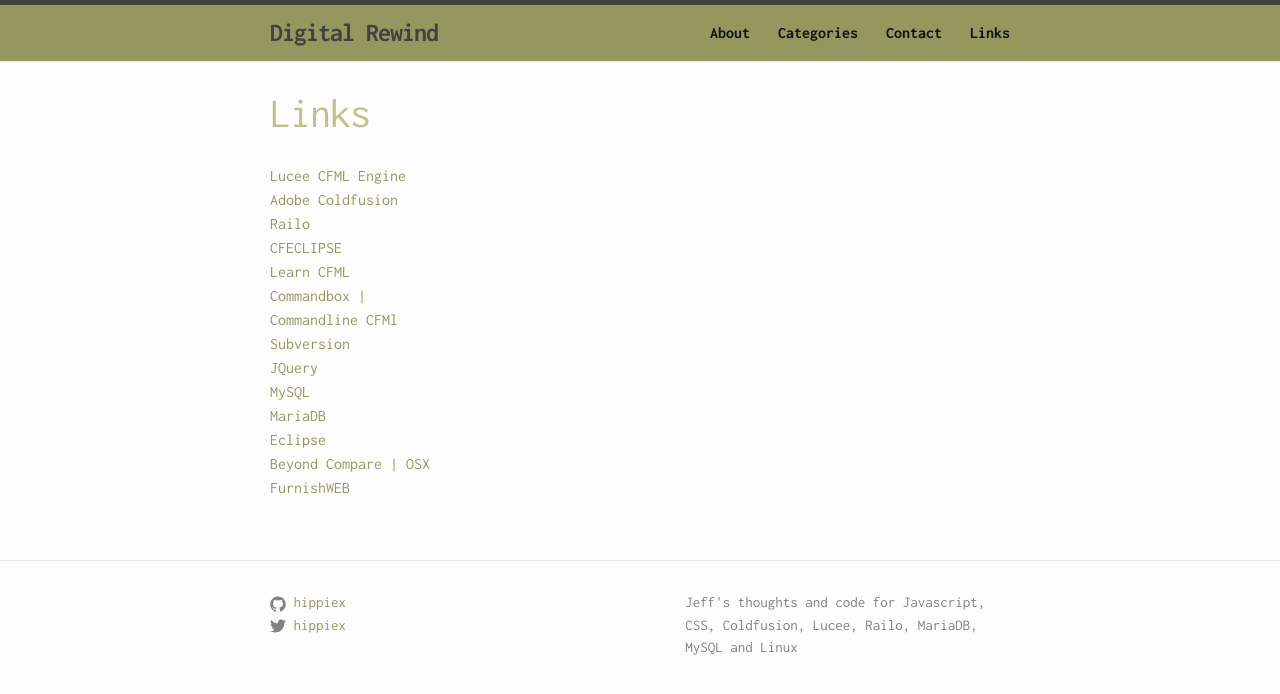
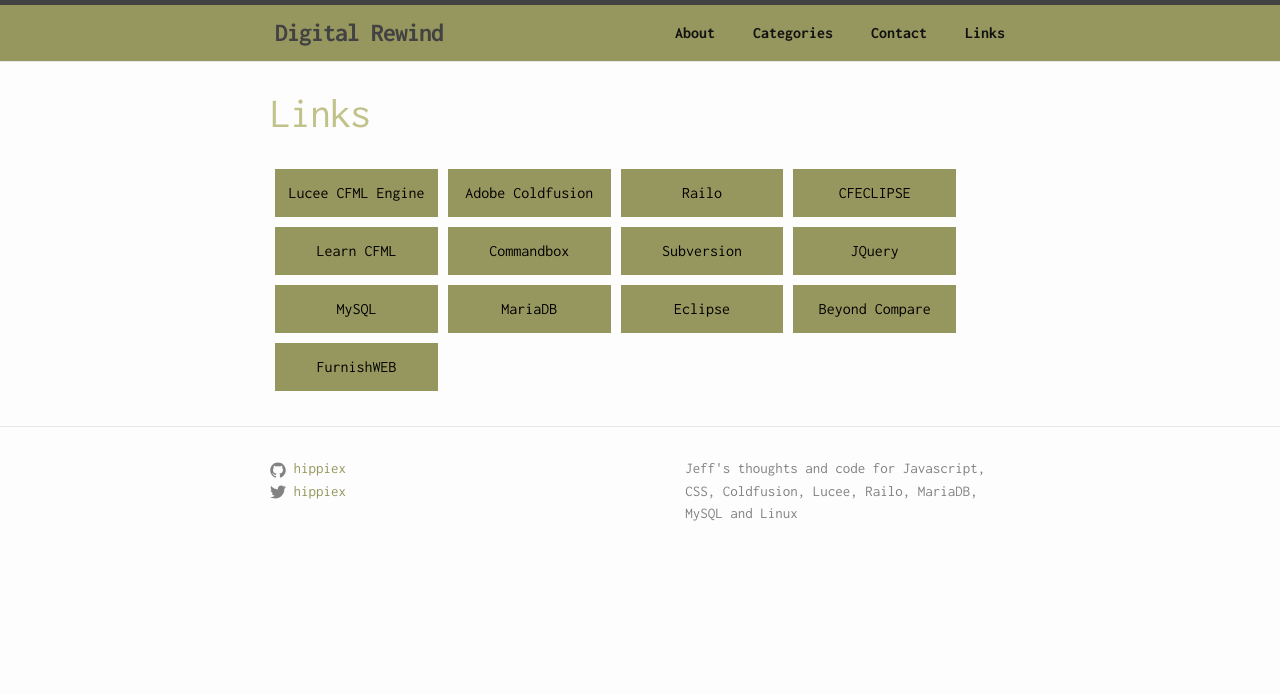
Before and after one commit to hippiex/hippiex.github.io, a Jekyll site: the page built from links.html, in a window 1280 px wide. Shown: the top 694 px of the page. Built offline with Jekyll 4.4.1, drawn with Linux system fonts in a browser that asks for light colours.

Commit message:
Saving Updated Links Page

```diff
--- a/css/digital-rewind.css
+++ b/css/digital-rewind.css
@@ -19,6 +19,22 @@
 
 .site-nav {
 	background-color:#96975e;
+}
+.site-nav a{
+	text-decoration:none;
+	padding:5px;
+}
+a.site-title {
+	padding-left:5px;
+	padding-right:5px;
+}
+.site-nav a,a.site-title:hover{
+	text-decoration:none;
+}
+.site-nav a:hover , a.site-title:hover {
+	background-color:#000;
+	color:#96975e;
+
 }
 
 .post-title, .page-heading {
@@ -64,6 +80,17 @@
 div.links-list a {
 	width:100%;
 	display:block;
+	height:3em;
+	line-height:3em;
+	background-color:#96975e;
+	color:#000;
+	text-align:center;
+	margin:5px;
+	text-decoration:none;
+}
+div.links-list a:hover {
+	background-color:#000;
+	color:#96975e;
 }
 
 @media screen and (min-width: 600px) {
@@ -73,6 +100,7 @@
 
   div.links-list a {
   	width:45%;
+  	float:left;
   }
 }
 
@@ -83,5 +111,6 @@
 
   div.links-list a {
   	width:22%;
+  	float:left;
   }
 }
--- a/links.html
+++ b/links.html
@@ -11,12 +11,12 @@
 <a href="http://www.getrailo.org" >Railo</a>
 <a href="http://cfeclipse.org" >CFECLIPSE</a>
 <a href="http://www.learncfinaweek.com" >Learn CFML</a>
-<a href="https://www.ortussolutions.com/products/commandbox" >Commandbox | Commandline CFMl</a>
+<a href="https://www.ortussolutions.com/products/commandbox" >Commandbox</a>
 <a href="https://subversion.apache.org" >Subversion</a>
 <a href="http://jquery.org/" >JQuery</a>
 <a href="http://dev.mysql.com" >MySQL</a>
 <a href="https://mariadb.org" >MariaDB</a>
 <a href="https://eclipse.org/downloads/" >Eclipse</a>
-<a href="http://www.scootersoftware.com/download.php" >Beyond Compare | OSX</a>
+<a href="http://www.scootersoftware.com/download.php" >Beyond Compare</a>
 <a href="<strong></strong>" >FurnishWEB</a>
 </div>
```
